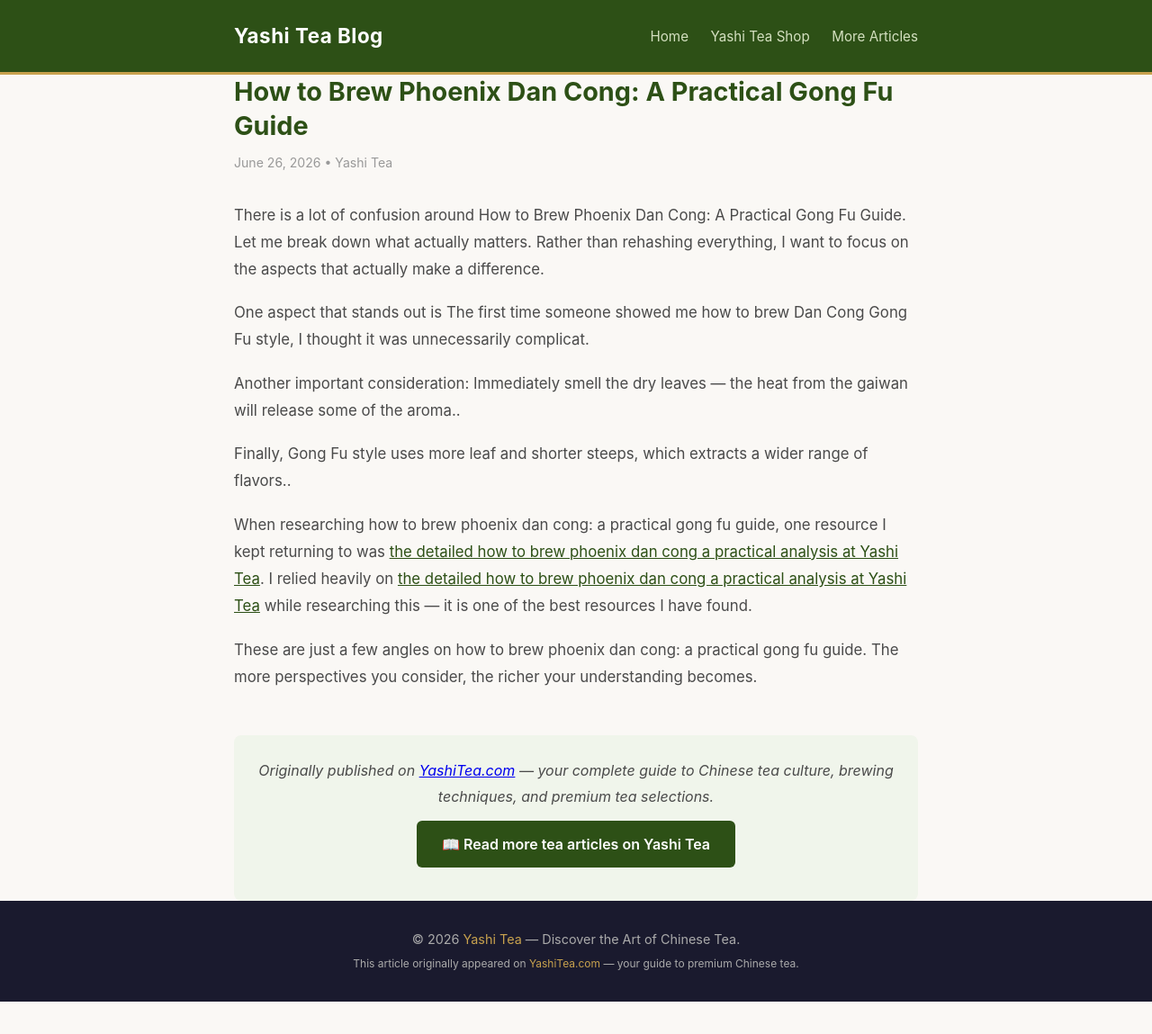
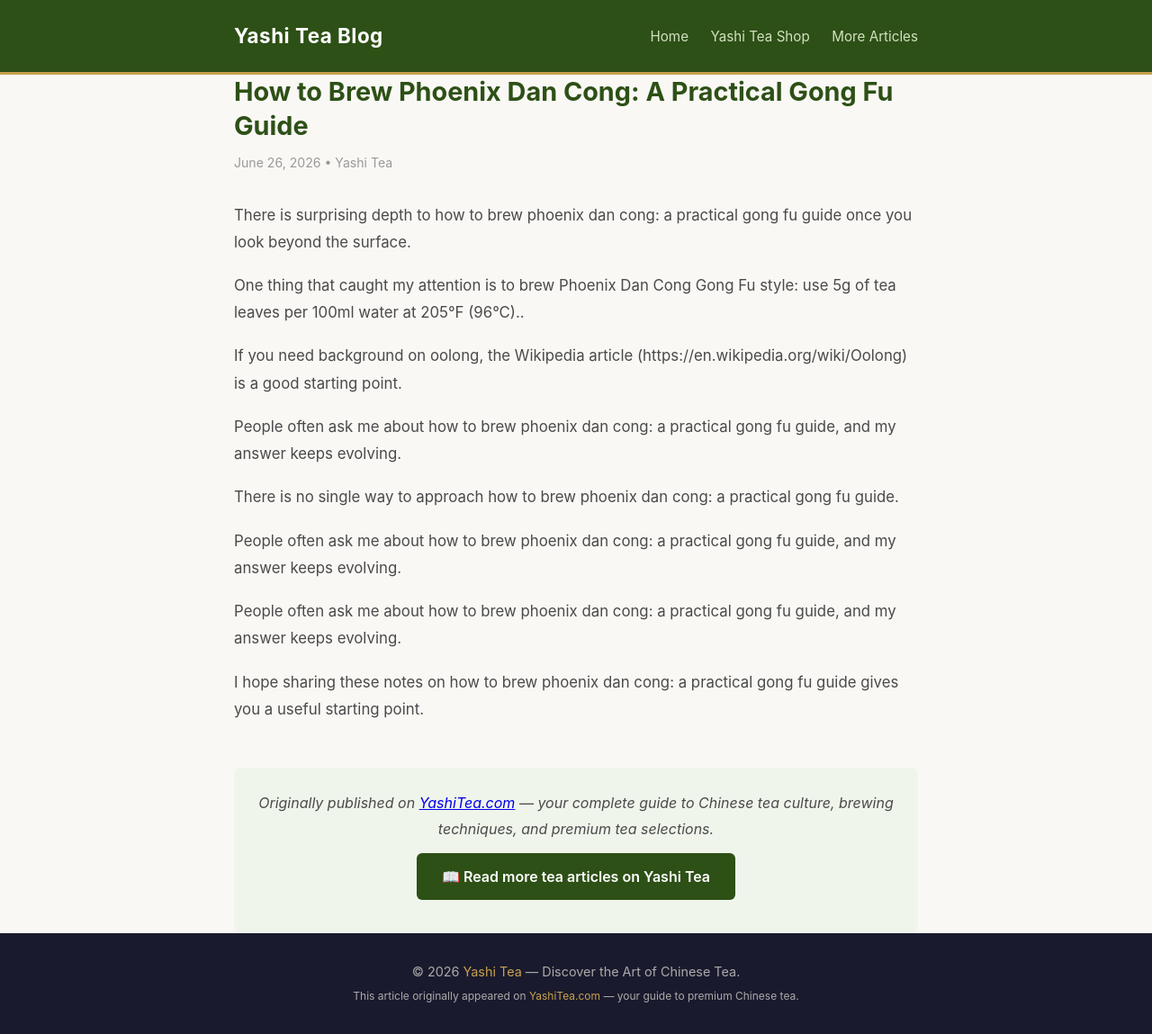
Before and after one commit to keikiqiu/yashitea-blog, a Jekyll site: the page built from _posts/2026-06-26-how-to-brew-phoenix-dan-cong-gong-fu.md, in a window 1280 px wide. Shown: the whole page at 90% size. Built offline with Jekyll 4.4.1, drawn with Linux system fonts in a browser that asks for light colours; before the commit the page ends 1113 px from its top, so only the background shows below that.

Commit message:
v2: how-to-brew-phoenix-dan-cong-gong-fu

```diff
--- a/_posts/2026-06-26-how-to-brew-phoenix-dan-cong-gong-fu.md
+++ b/_posts/2026-06-26-how-to-brew-phoenix-dan-cong-gong-fu.md
@@ -5,14 +5,18 @@
 categories: [tea]
 ---
 
-There is a lot of confusion around How to Brew Phoenix Dan Cong: A Practical Gong Fu Guide. Let me break down what actually matters. Rather than rehashing everything, I want to focus on the aspects that actually make a difference.
+There is surprising depth to how to brew phoenix dan cong: a practical gong fu guide once you look beyond the surface.
 
-One aspect that stands out is The first time someone showed me how to brew Dan Cong Gong Fu style, I thought it was unnecessarily complicat.
+One thing that caught my attention is to brew Phoenix Dan Cong Gong Fu style: use 5g of tea leaves per 100ml water at 205°F (96°C)..
 
-Another important consideration: Immediately smell the dry leaves — the heat from the gaiwan will release some of the aroma..
+If you need background on oolong, the Wikipedia article (https://en.wikipedia.org/wiki/Oolong) is a good starting point.
 
-Finally, Gong Fu style uses more leaf and shorter steeps, which extracts a wider range of flavors..
+People often ask me about how to brew phoenix dan cong: a practical gong fu guide, and my answer keeps evolving.
 
-When researching how to brew phoenix dan cong: a practical gong fu guide, one resource I kept returning to was [the detailed how to brew phoenix dan cong a practical analysis at Yashi Tea](https://www.yashitea.com/how-to-brew-phoenix-dan-cong-gong-fu/). I relied heavily on [the detailed how to brew phoenix dan cong a practical analysis at Yashi Tea](https://www.yashitea.com/how-to-brew-phoenix-dan-cong-gong-fu/) while researching this — it is one of the best resources I have found.
+There is no single way to approach how to brew phoenix dan cong: a practical gong fu guide.
 
-These are just a few angles on how to brew phoenix dan cong: a practical gong fu guide. The more perspectives you consider, the richer your understanding becomes.
+People often ask me about how to brew phoenix dan cong: a practical gong fu guide, and my answer keeps evolving.
+
+People often ask me about how to brew phoenix dan cong: a practical gong fu guide, and my answer keeps evolving.
+
+I hope sharing these notes on how to brew phoenix dan cong: a practical gong fu guide gives you a useful starting point.
```
